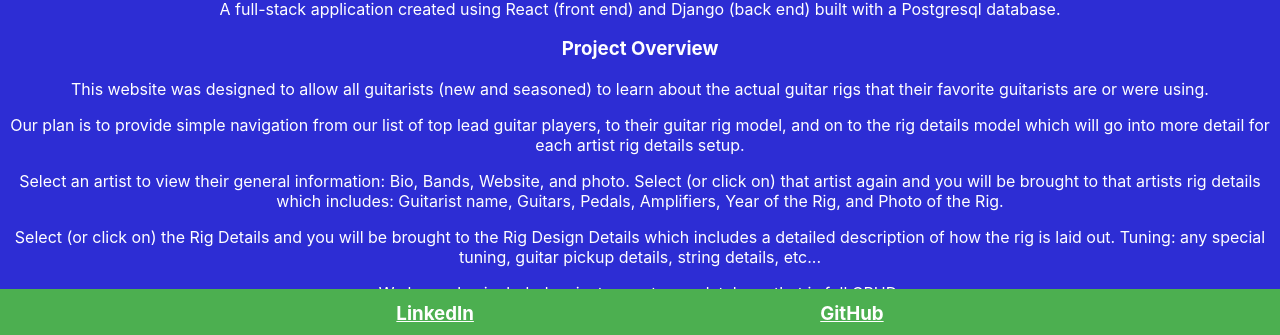
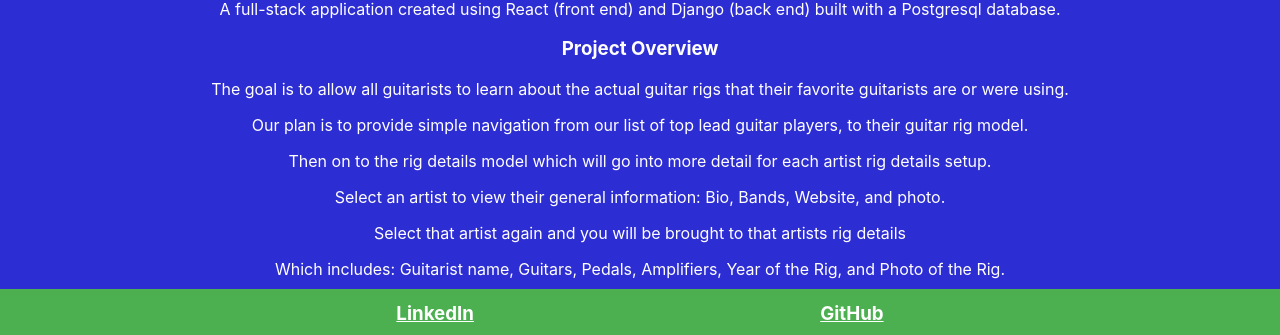
Before and after one commit to swanmac/gregory_swan_portfolio, a React (Create React App) app in the folder portfolio/: page /project4 in a window 1280 px wide. Shown: the part 465-800 px from the top of the page. Built offline with nearby package versions, Linux system fonts and the light colour scheme.

Commit message:
fix footer

```diff
--- a/portfolio/src/App.css
+++ b/portfolio/src/App.css
@@ -101,7 +101,7 @@
 
 .grid {
   display: grid;
-  grid-template-columns: repeat(3, minmax(100px, 1fr));
+  grid-template-columns: repeat(2, minmax(100px, 1fr));
   grid-gap: 5em;
   margin-top: 5em;
   margin-left: 5em;
@@ -144,18 +144,19 @@
 }
 
 .project2-text {
-  margin-left: 10em;
-  margin-right: 10em;
+  margin-left: 11em;
+  margin-right: 11em;
 }
 
 .project3-text {
-  margin-left: 10em;
-  margin-right: 10em;
+  margin-left: 11em;
+  margin-right: 11em;
 }
 
 .project4-text {
-  height: 100vh;
-  /* top: 0; */
+  /* height: 100vh; */
+  margin-left: 11em;
+  margin-right: 11em;
 }
 
 .footer-container {
@@ -231,3 +232,16 @@ a:active {
   padding-top: 2em;
   padding-bottom: 15em;
 }
+
+/* ///////////////////RESPONSIVE DESIGN //////////////////////*/
+
+@media only screen and (min-width: 768px) {
+  /* .about-container {
+    font-size: 20px;
+    margin-left: 2em;
+    margin-right: 2em;
+  } */
+
+
+
+}
--- a/portfolio/src/components/Project4.jsx
+++ b/portfolio/src/components/Project4.jsx
@@ -10,10 +10,12 @@ export default function Project4 () {
             <img src="https://sunbizlocal.com/mt.png"></img>
             <p>A full-stack application created using React (front end) and Django (back end) built with a Postgresql database.</p>
             <h3>Project Overview</h3>
-            <p>This website was designed to allow all guitarists (new and seasoned) to learn about the actual guitar rigs that their favorite guitarists are or were using.</p>
-            <p>Our plan is to provide simple navigation from our list of top lead guitar players, to their guitar rig model, and on to the rig details model which will go into more detail for each artist rig details setup.</p>
-            <p>Select an artist to view their general information: Bio, Bands, Website, and photo. Select (or click on) that artist again and you will be brought to that artists rig details which includes: Guitarist name, Guitars, Pedals, Amplifiers, Year of the Rig, and Photo of the Rig.</p>
-            <p>Select (or click on) the Rig Details and you will be brought to the Rig Design Details which includes a detailed description of how the rig is laid out. Tuning: any special tuning, guitar pickup details, string details, etc...</p>
+            <p>The goal is to allow all guitarists to learn about the actual guitar rigs that their favorite guitarists are or were using.</p>
+            <p>Our plan is to provide simple navigation from our list of top lead guitar players, to their guitar rig model.</p>
+            <p>Then on to the rig details model which will go into more detail for each artist rig details setup.</p>
+            <p>Select an artist to view their general information: Bio, Bands, Website, and photo.</p>
+            <p>Select that artist again and you will be brought to that artists rig details</p> <p> Which includes: Guitarist name, Guitars, Pedals, Amplifiers, Year of the Rig, and Photo of the Rig.</p>
+            <p>Select (or click on) the Rig Details and you will be brought to the Rig Design Details</p> <p> Which includes a detailed description of how the rig is laid out. </p> <p>Tuning: any special tuning, guitar pickup details, string details, etc...</p>
             <p>We have also included an instrument gear database that is full CRUD.</p>
 
             <div className="project-button">
--- a/portfolio/src/components/Projects.jsx
+++ b/portfolio/src/components/Projects.jsx
@@ -7,12 +7,12 @@ export default function Projects () {
         <div className="grid">
         <div className="project p1">
         <Link to="/project1"><h3>Tic Tac Toe</h3></Link>
-        <p>A fun interactive game with varied outcomes created with JavaScript, HTML, and CSS.</p>
+        <p>Check out this fun interactive game with varied outcomes created with JavaScript, HTML, and CSS.</p>
         <img src="https://sunbizlocal.com/tic.png" width="300" height="220"></img></div>
 
         <div className="project p2">
         <Link to="/project2"><h3>Trivia Junction</h3></Link>
-        <p>A true/false trivia game built with JavaScript, HTML, and CSS connected to a third party API.</p>
+        <p>A true/false trivia game created with JavaScript, HTML, and CSS connected to a third party API.</p>
         <img src="https://sunbizlocal.com/triv.png" width="300" height="220"></img></div>
 
         <div className="project p1">
@@ -22,7 +22,7 @@ export default function Projects () {
 
         <div className="project p1">
         <Link to="/project4"><h3>Metal Geek</h3></Link>
-        <p>A full-stack application created using the React (front end) and Django (back end) built with a Postgresql database.</p>
+        <p>A full-stack application with React (front end) and Django (back end) built with a Postgresql database.</p>
         <img src="https://sunbizlocal.com/met.png" width="300" height="220"></img></div>
 
 </div>
```
Also changed, not shown: 1 other file (tests, documents, lock files or other folders).
